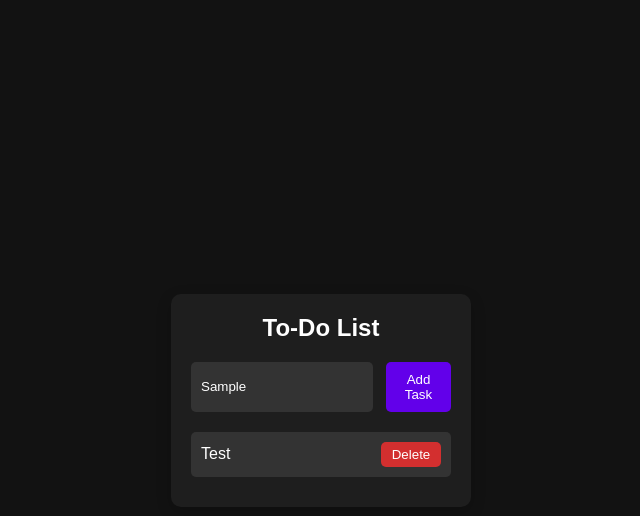
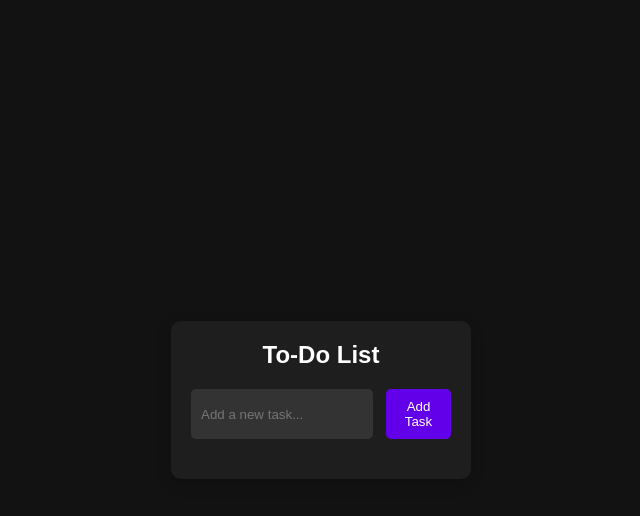
Before and after one commit to vaishnaviii9/TodoList, a plain HTML site: page index.html in a window 1280 px wide. Both pictures are taken after typing "Sample" into the empty fields and a click on the button "Add Task". Shown: the whole page, without its empty margins (319-959 px from the left). Drawn offline with Linux system fonts and the light colour scheme.

Commit message:
addTaskbutton

```diff
--- a/index.html
+++ b/index.html
@@ -4,7 +4,7 @@
     <meta charset="UTF-8" />
     <meta name="viewport" content="width=device-width, initial-scale=1.0" />
     <title>Dark Mode To-Do List</title>
-    <link rel="stylesheet" href="style.css" />
+    <link rel="stylesheet" href="./style.css" />
   </head>
   <body>
     <div class="container">
@@ -14,12 +14,12 @@
         <button id="add-task-btn">Add Task</button>
       </div>
       <ul id="todo-list">
-        <li>Test
+        <!-- <li>Test
           <button>Delete</button>
-        </li>
+        </li> -->
 
       </ul>
     </div>
-    <script src="script.js"></script>
+    <script src="./script.js"></script>
   </body>
 </html>
--- a/script.js
+++ b/script.js
@@ -0,0 +1,21 @@
+let todoInput =document.getElementById("todo-input")
+let addTaskButton =document.getElementById("add-task-btn")
+let todoList =document.getElementById("todo-list")
+
+let tasks=[]
+
+addTaskButton.addEventListener("click", ()=>{
+   const taskText = todoInput.value.trim()
+    if(taskText === "") return
+
+    const newTask={
+        id: Date.now(),
+        text : taskText,
+        completed: false
+    }
+
+    tasks.push(newTask)
+    todoInput.value=""
+    // console.log(tasks);
+
+})
```
